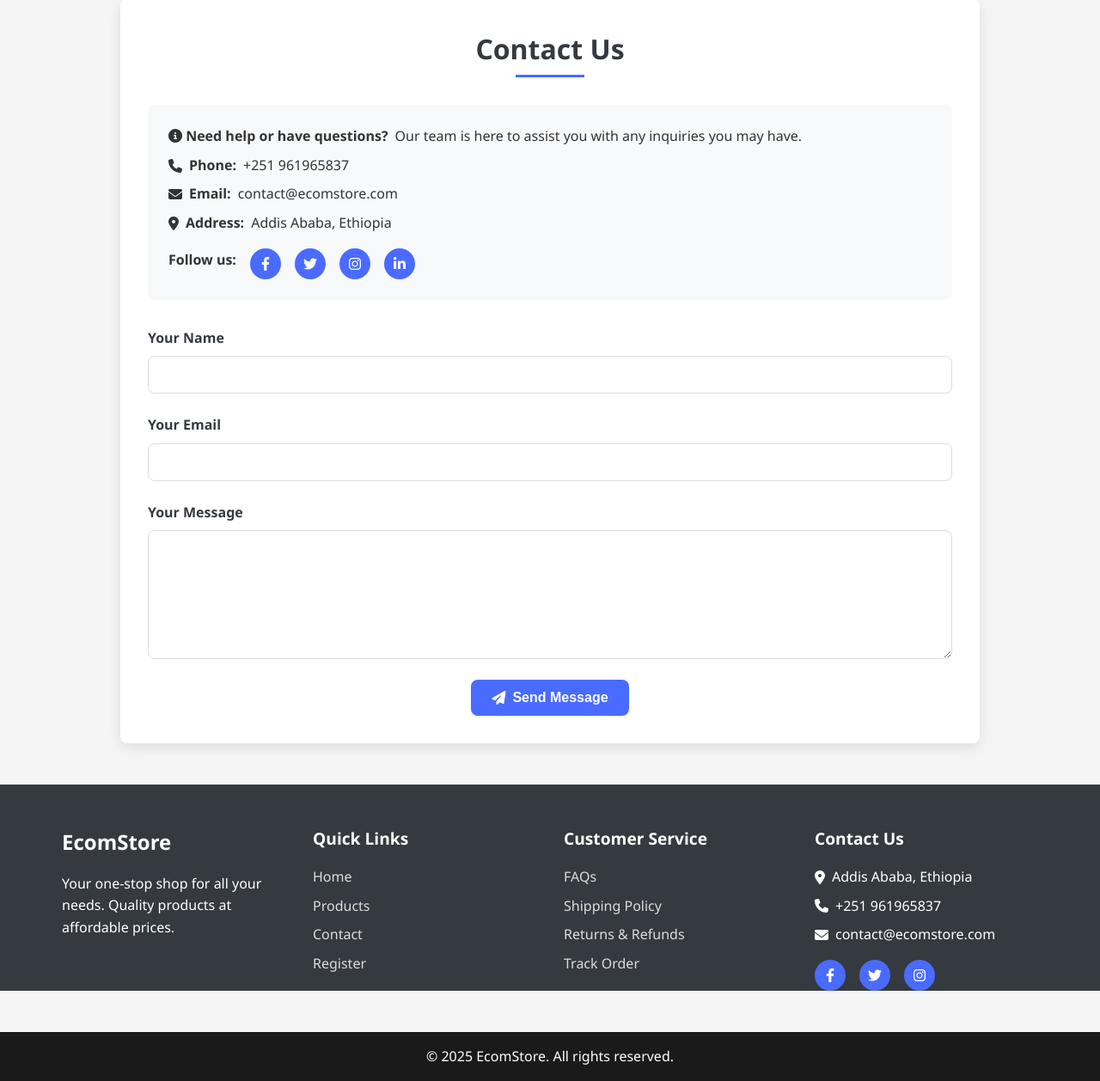
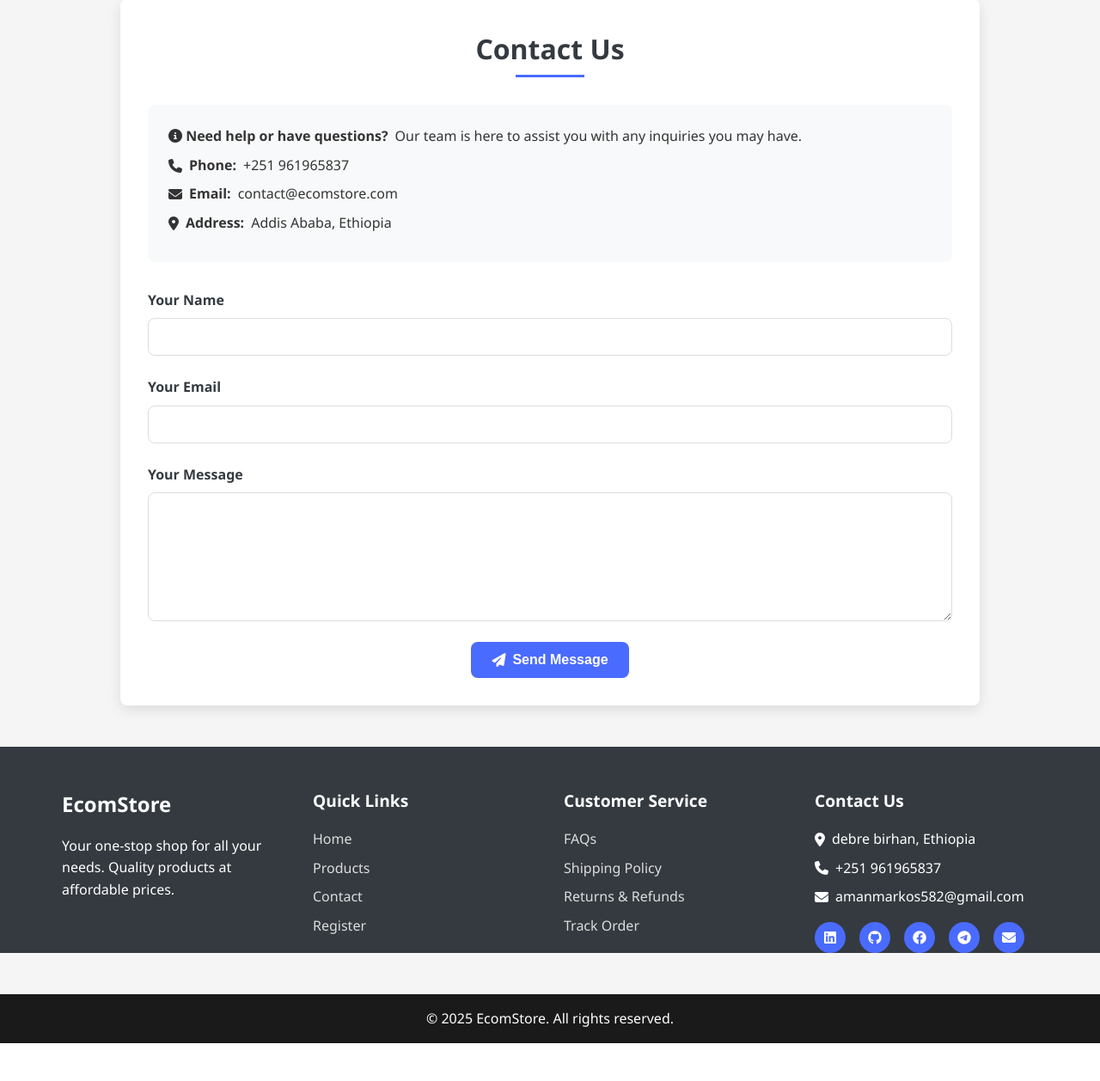
Before and after one commit to aman-2121/E-commerce, a PHP site: page /contact.php in a window 1280 px wide. Shown: the part 101-1359 px from the top of the page at 86% size. After the commit the page ends 1315 px from the top, so only its background shows below. Run offline with PHP 8.4, Linux system fonts and the light colour scheme.

Commit message:
some social link modification

```diff
--- a/contact.php
+++ b/contact.php
@@ -72,13 +72,6 @@ if ($_SERVER["REQUEST_METHOD"] == "POST") {
         <p><i class="fas fa-envelope"></i> <strong>Email:</strong> contact@ecomstore.com</p>
         <p><i class="fas fa-map-marker-alt"></i> <strong>Address:</strong> Addis Ababa, Ethiopia</p>
 
-        <div class="social-links">
-            <p><strong>Follow us:</strong></p>
-            <a href="#" class="social-link"><i class="fab fa-facebook-f"></i></a>
-            <a href="#" class="social-link"><i class="fab fa-twitter"></i></a>
-            <a href="#" class="social-link"><i class="fab fa-instagram"></i></a>
-            <a href="#" class="social-link"><i class="fab fa-linkedin-in"></i></a>
-        </div>
     </div>
 
     <form method="POST" action="contact.php" class="contact-form">
@@ -132,13 +125,20 @@ if ($_SERVER["REQUEST_METHOD"] == "POST") {
 
         <div class="footer-contact">
             <h3 class="footer-heading">Contact Us</h3>
-            <p><i class="fas fa-map-marker-alt"></i> Addis Ababa, Ethiopia</p>
+            <p><i class="fas fa-map-marker-alt"></i> debre birhan, Ethiopia</p>
             <p><i class="fas fa-phone"></i> +251 961965837</p>
-            <p><i class="fas fa-envelope"></i> contact@ecomstore.com</p>
+            <p><i class="fas fa-envelope"></i> amanmarkos582@gmail.com</p>
             <div class="social-links">
-                <a href="#" class="social-link"><i class="fab fa-facebook-f"></i></a>
-                <a href="#" class="social-link"><i class="fab fa-twitter"></i></a>
-                <a href="#" class="social-link"><i class="fab fa-instagram"></i></a>
+            <a href="https://linkedin.com/in/yourprofile" class="social-link" target="_blank" title="LinkedIn"><i class="fab fa-linkedin"></i></a>
+    <a <a href="https://github.com/aman-2121"  class="social-link"  target="_blank">
+        <i class="fab fa-github"></i>
+      </a>
+
+                <a href="https://facebook.com/Aman" class="social-link" target="_blank" title="Facebook"><i class="fab fa-facebook"></i></a>
+    <a href="https://t.me/Aman_vx" target="_blank" class="social-link" title="Message me on Telegram">
+        <i class="fab fa-telegram"></i>
+      </a>
+    <a href="mailto:amanmarkos582@gmail.com" class="social-link" title="Email"><i class="fas fa-envelope"></i></a>
             </div>
         </div>
     </div>
```
Also changed, not shown: index.php (+12 -5 lines), products.php (+10 -3 lines).
